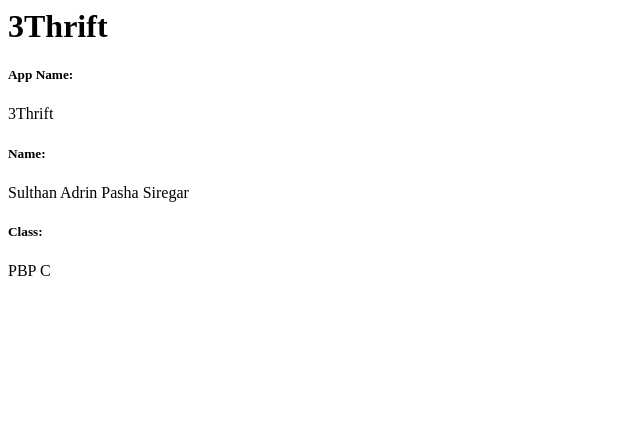
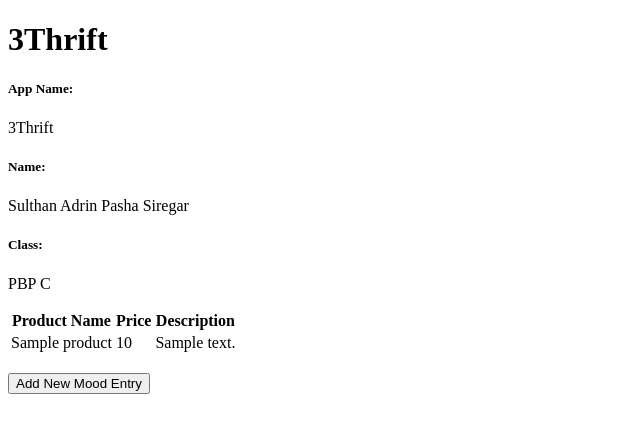
Before and after one commit to sulthanadrin/three-thrift, a Django app: page / in a window 1280 px wide. Shown: the top 433 px of the page, without its empty margins (0-640 px from the left). Run offline with Django 5.2, Linux system fonts and the light colour scheme; tables that the repository leaves empty hold one stand-in row (values such as "Sample post").

Commit message:
menyelesaikan checklist tugas

```diff
--- a/main/models.py
+++ b/main/models.py
@@ -1,7 +1,9 @@
 from django.db import models
+import uuid
 
 class Product(models.Model):
     # Product = "3Thrift"
+    id = models.UUIDField(primary_key=True, default=uuid.uuid4, editable=False)
     name = models.CharField(max_length=255)
     price = models.IntegerField()
     description = models.TextField()
--- a/main/templates/main.html
+++ b/main/templates/main.html
@@ -1,8 +1,43 @@
+{% extends 'base.html' %}
+{% block content %}
 <h1>3Thrift</h1>
 
 <h5>App Name: </h5>
-<p>{{ app_name }}</p> <!-- Ubah sesuai dengan npm kamu -->
-<h5>Name: </h5>
-<p>{{ name }}</p> <!-- Ubah sesuai dengan nama kamu -->
-<h5>Class: </h5>
-<p>{{ class }}</p> <!-- Ubah sesuai dengan kelas kamu -->
+<p>{{ app_name }}<p>
+
+<h5>Name:</h5>
+<p>{{ name }}</p>
+
+<h5>Class:</h5>
+<p>{{ class }}</p>
+
+{% if not product_entry %}
+<p>Belum ada data product pada 3Thrift.</p>
+{% else %}
+<table>
+  <tr>
+    <th>Product Name</th>
+    <!-- <th>Time</th> -->
+    <th>Price</th>
+    <th>Description</th>
+  </tr>
+
+  {% comment %} Berikut cara memperlihatkan data product di bawah baris ini
+  {% endcomment %}
+  {% for product in product_entry %}
+  <tr>
+    <td>{{product.name}}</td>
+    <!-- <td>{{mood_entry.time}}</td> -->
+    <td>{{product.price}}</td>
+    <td>{{product.description}}</td>
+  </tr>
+  {% endfor %}
+</table>
+{% endif %}
+
+<br />
+
+<a href="{% url 'main:create_new_product' %}">
+  <button>Add New Mood Entry</button>
+</a>
+{% endblock content %}
--- a/main/urls.py
+++ b/main/urls.py
@@ -1,8 +1,13 @@
 from django.urls import path
-from main.views import show_main
+from main.views import show_main, create_new_product, show_xml, show_json,show_xml_by_id,show_json_by_id
 
 app_name = 'main'
 
 urlpatterns = [
     path('', show_main, name='show_main'),
+    path('create-new-product', create_new_product, name='create_new_product'),
+    path('xml/', show_xml, name='show_xml'),
+    path('json/', show_json, name='show_json'),
+    path('xml/<str:id>/', show_xml_by_id, name='show_xml_by_id'),
+    path('json/<str:id>/', show_json_by_id, name='show_json_by_id'),
 ]
--- a/main/views.py
+++ b/main/views.py
@@ -1,11 +1,44 @@
-from django.shortcuts import render
-
+from django.shortcuts import render, redirect
+from main.forms import ProductForm
+from main.models import Product
+from django.http import HttpResponse
+from django.core import serializers
 # Create your views here.
 def show_main(request):
+    product_entry = Product.objects.all()
+
     context = {
         'app_name' : '3Thrift',
         'name': 'Sulthan Adrin Pasha Siregar',
-        'class': 'PBP C'
+        'class': 'PBP C',
+        'product_entry': product_entry
     }
 
     return render(request, "main.html", context)
+
+def create_new_product(request):
+    form = ProductForm(request.POST or None)
+
+    if form.is_valid() and request.method == "POST":
+        form.save()
+        return redirect('main:show_main')
+
+    context = {'form': form}
+    return render(request, "create_new_product.html", context)
+
+
+def show_xml(request):
+    data = Product.objects.all()
+    return HttpResponse(serializers.serialize("xml", data), content_type="application/xml")
+
+def show_json(request):
+    data = Product.objects.all()
+    return HttpResponse(serializers.serialize("json", data), content_type="application/json")
+
+def show_xml_by_id(request, id):
+    data = Product.objects.filter(pk=id)
+    return HttpResponse(serializers.serialize("xml", data), content_type="application/xml")
+
+def show_json_by_id(request, id):
+    data = Product.objects.filter(pk=id)
+    return HttpResponse(serializers.serialize("json", data), content_type="application/json")
--- /dev/null
+++ b/templates/base.html
@@ -0,0 +1,13 @@
+{% load static %}
+<!DOCTYPE html>
+<html lang="en">
+  <head>
+    <meta charset="UTF-8" />
+    <meta name="viewport" content="width=device-width, initial-scale=1.0" />
+    {% block meta %} {% endblock meta %}
+  </head>
+
+  <body>
+    {% block content %} {% endblock content %}
+  </body>
+</html>
--- a/three_thrift/settings.py
+++ b/three_thrift/settings.py
@@ -55,7 +55,7 @@ ROOT_URLCONF = 'three_thrift.urls'
 TEMPLATES = [
     {
         'BACKEND': 'django.template.backends.django.DjangoTemplates',
-        'DIRS': [],
+        'DIRS': [BASE_DIR / 'templates'],
         'APP_DIRS': True,
         'OPTIONS': {
             'context_processors': [
```
Also changed, not shown: main/forms.py (added, +7 -0 lines), main/templates/create_new_product.html (added, +18 -0 lines), README.md, main/migrations/0003_alter_product_id.py (added).
